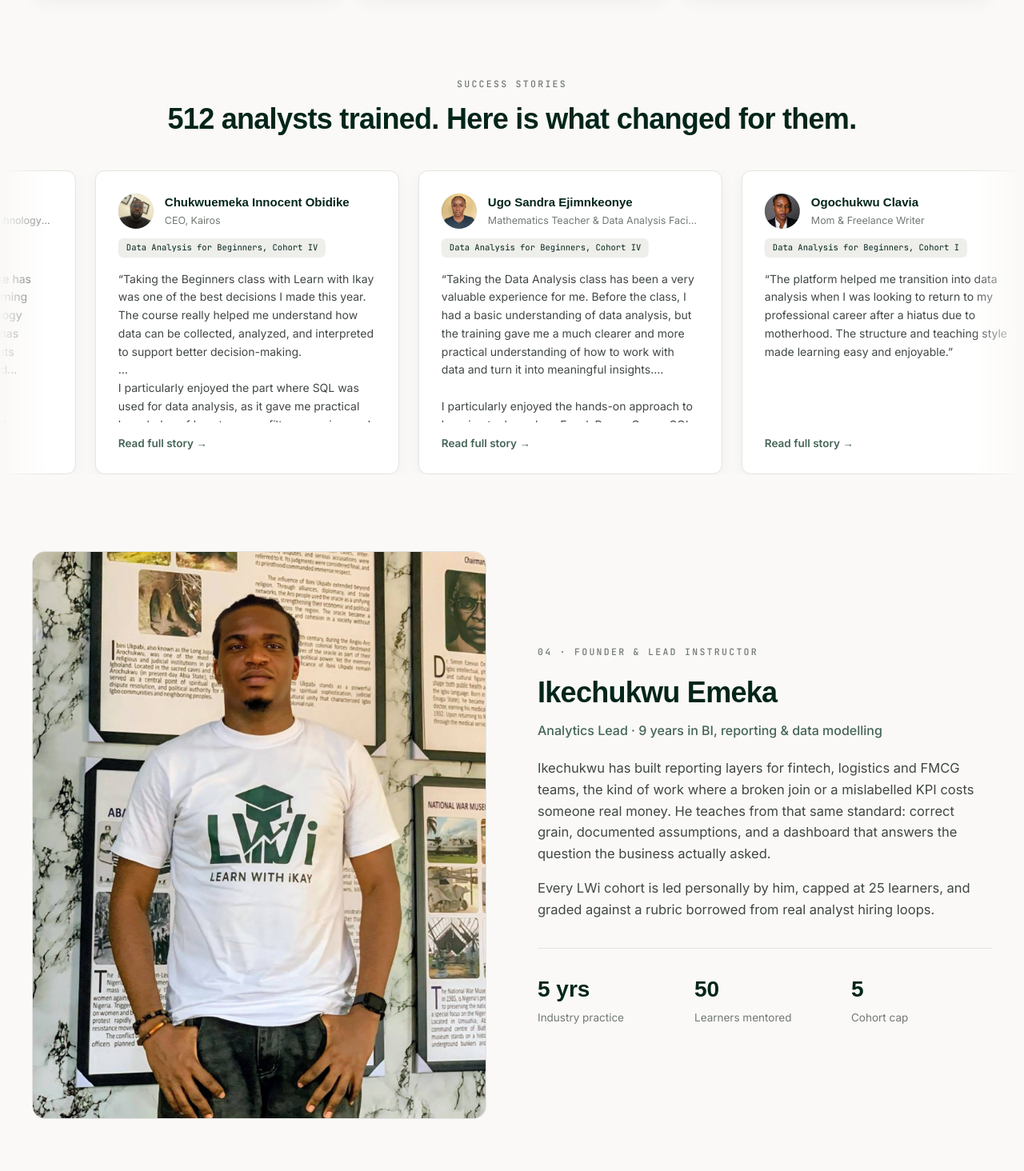
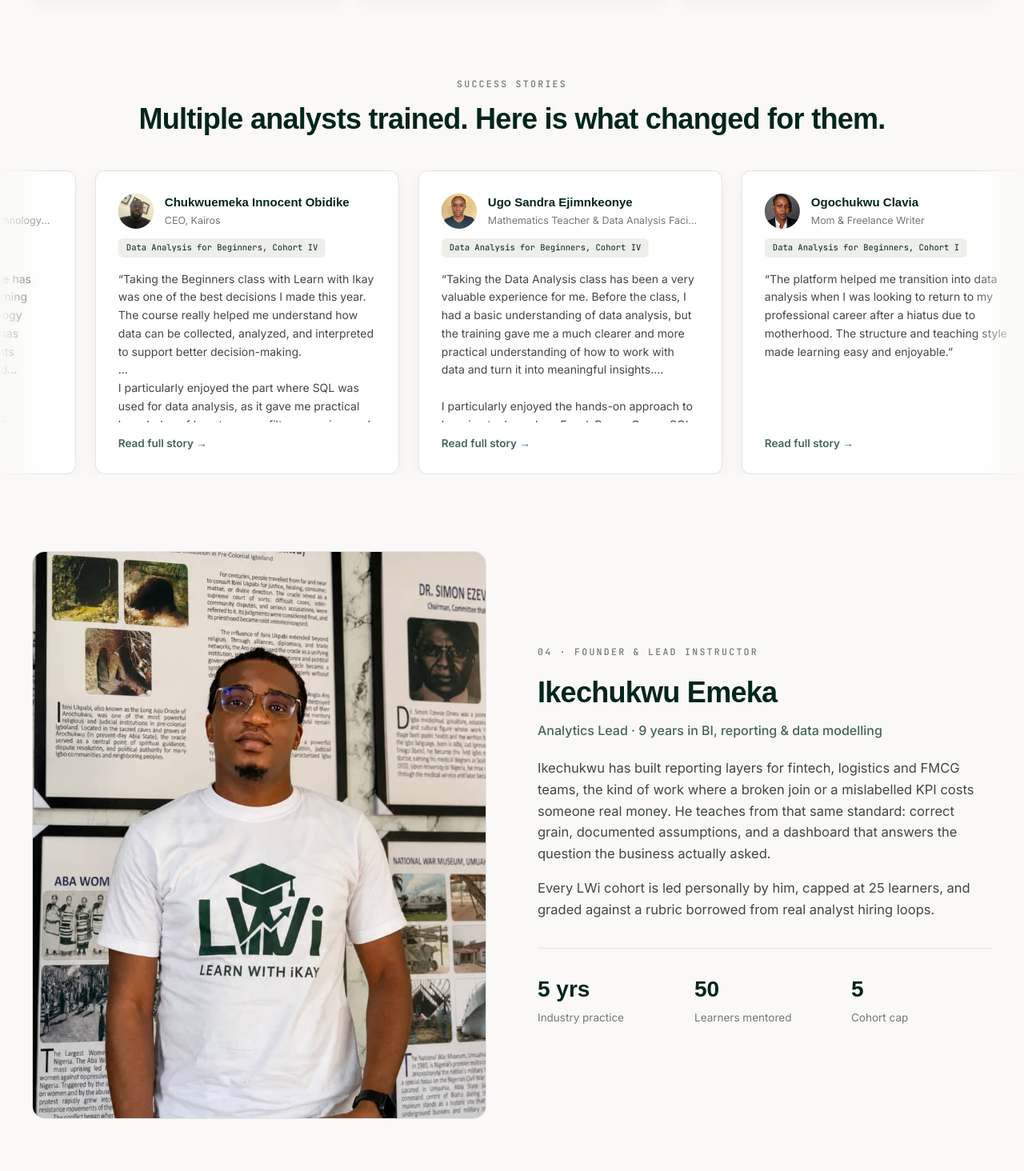
Before and after one commit to TheIkechukwu/Learn-With-iKay, a Next.js app: page / in a window 1280 px wide. Shown: the part 2106-3570 px from the top of the page at 80% size. Built offline with nearby package versions, Linux system fonts and the light colour scheme; no server answers; a web font is replaced by a local one.

Commit message:
fixing founder img

```diff
--- a/components/home/Founder.tsx
+++ b/components/home/Founder.tsx
@@ -13,7 +13,7 @@ export function Founder() {
       <div className="grid items-center gap-10 md:grid-cols-2 md:gap-16">
         <div className="relative aspect-[4/5] overflow-hidden rounded-2xl border border-surface-variant">
           <Image
-            src="/ike.jpg"
+            src="/ike2.jpeg"
             alt="Ikechukwu Emeka, Founder and Lead Instructor at Learn With iKay"
             fill
             sizes="(min-width: 768px) 50vw, 100vw"
--- a/components/home/TestimonialsMarquee.tsx
+++ b/components/home/TestimonialsMarquee.tsx
@@ -131,7 +131,7 @@ export function TestimonialsMarquee() {
       <div className="mx-auto max-w-[1280px] px-5 text-center md:px-10">
         <Kicker className="text-center">SUCCESS STORIES</Kicker>
         <h2 className="mt-4 font-display text-[30px] font-bold leading-[1.1] tracking-[-0.02em] text-primary md:text-[36px]">
-          512 analysts trained. Here is what changed for them.
+          Multiple analysts trained. Here is what changed for them.
         </h2>
       </div>
 
```
